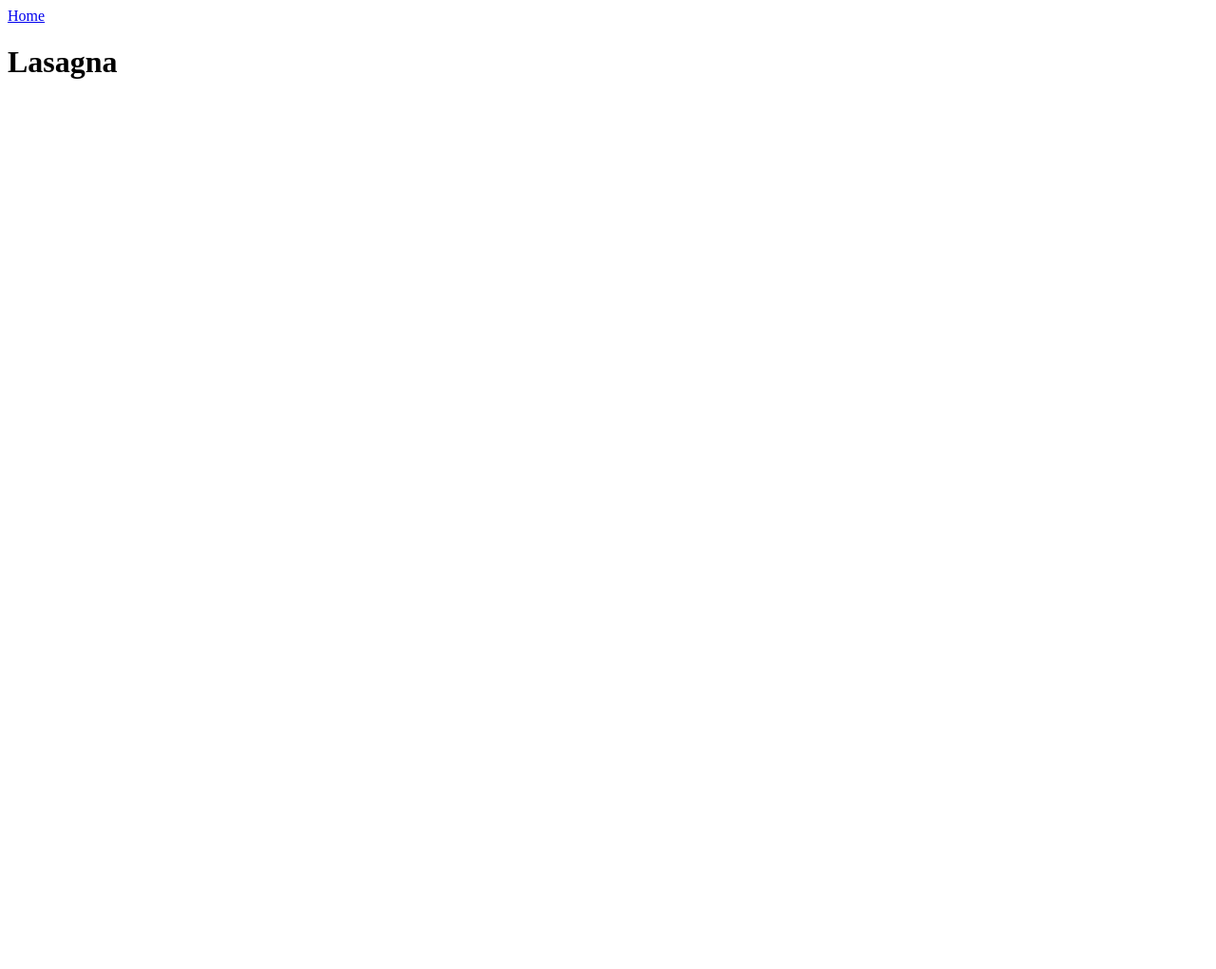
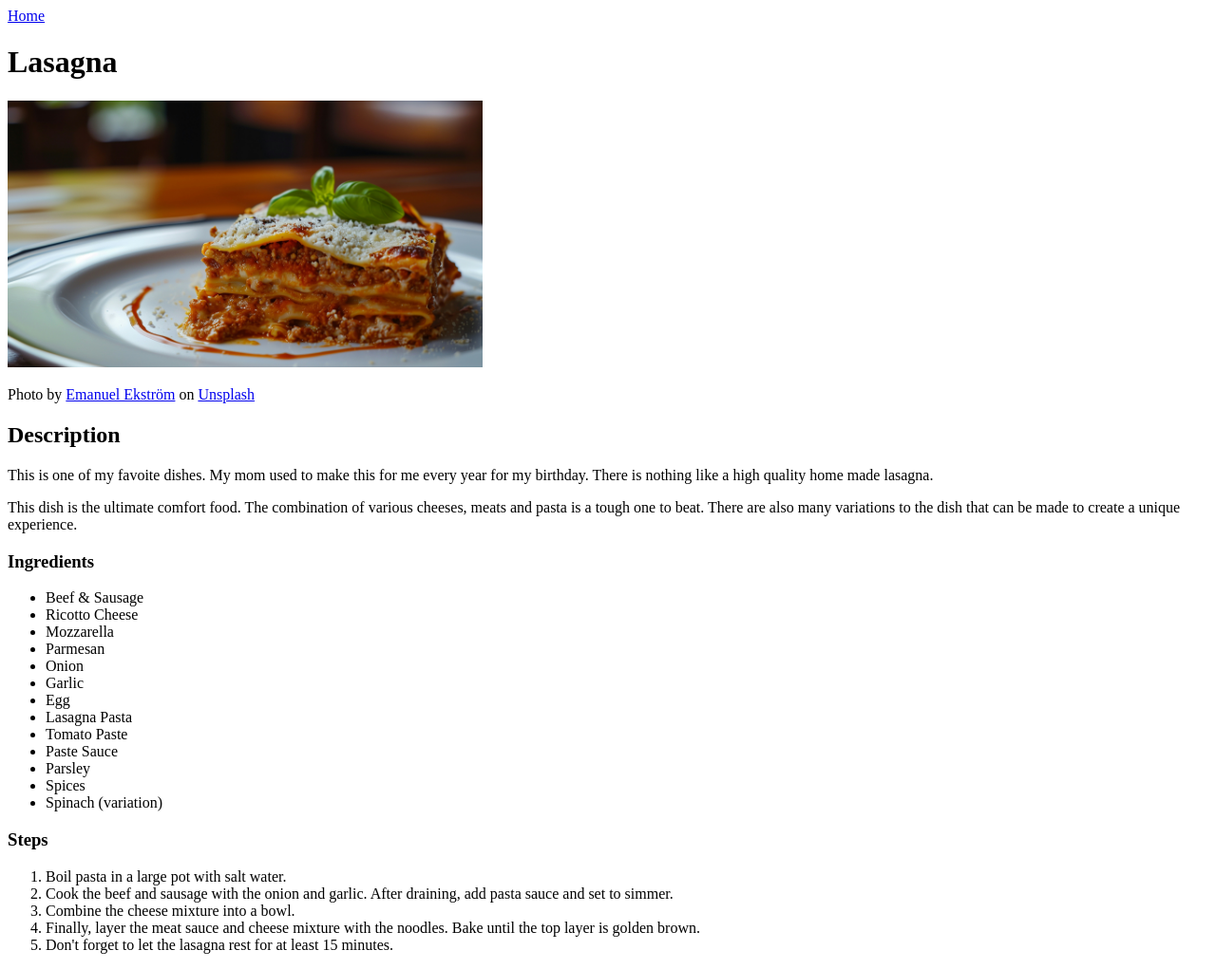
Before and after one commit to marques-j-robinson/odin-recipes, a plain HTML site: page recipes/lasagna.html in a window 1280 px wide. Shown: the whole page at 95% size. Before the commit the page ends 800 px from the top, so only its background shows below. Drawn offline with Linux system fonts and the light colour scheme.

Commit message:
Compose the details of the lasagna recipe page.

```diff
--- a/recipes/lasagna.html
+++ b/recipes/lasagna.html
@@ -8,5 +8,59 @@
   <body>
     <a href="../index.html">Home</a>
     <h1>Lasagna</h1>
+    <img src="../images/lasagna.jpg" width="500px" />
+    <p>
+      Photo by
+      <a
+        href="https://unsplash.com/@emanuelekstrom?utm_source=unsplash&utm_medium=referral&utm_content=creditCopyText"
+        >Emanuel Ekström</a
+      >
+      on
+      <a
+        href="https://unsplash.com/photos/a-white-plate-topped-with-lasagna-covered-in-sauce-flEUTTwGlJQ?utm_source=unsplash&utm_medium=referral&utm_content=creditCopyText"
+        >Unsplash</a
+      >
+    </p>
+    <h2>Description</h2>
+    <p>
+      This is one of my favoite dishes. My mom used to make this for me every
+      year for my birthday. There is nothing like a high quality home made
+      lasagna.
+    </p>
+    <p>
+      This dish is the ultimate comfort food. The combination of various
+      cheeses, meats and pasta is a tough one to beat. There are also many
+      variations to the dish that can be made to create a unique experience.
+    </p>
+    <h3>Ingredients</h3>
+    <ul>
+      <li>Beef & Sausage</li>
+      <li>Ricotto Cheese</li>
+      <li>Mozzarella</li>
+      <li>Parmesan</li>
+      <li>Onion</li>
+      <li>Garlic</li>
+      <li>Egg</li>
+      <li>Lasagna Pasta</li>
+      <li>Tomato Paste</li>
+      <li>Paste Sauce</li>
+      <li>Parsley</li>
+      <li>Spices</li>
+      <li>Spinach (variation)</li>
+    </ul>
+    <h3>Steps</h3>
+    <ol>
+      <li>Boil pasta in a large pot with salt water.</li>
+      <li>
+        Cook the beef and sausage with the onion and garlic. After draining, add
+        pasta sauce and set to simmer.
+      </li>
+      <li>Combine the cheese mixture into a bowl.</li>
+      <li>
+        Finally, layer the meat sauce and cheese mixture with the noodles. Bake
+        until the top layer is golden brown.
+      </li>
+      <li>Don't forget to let the lasagna rest for at least 15 minutes.</li>
+    </ol>
   </body>
 </html>
```
Also changed, not shown: images/lasagna.jpg (added).
